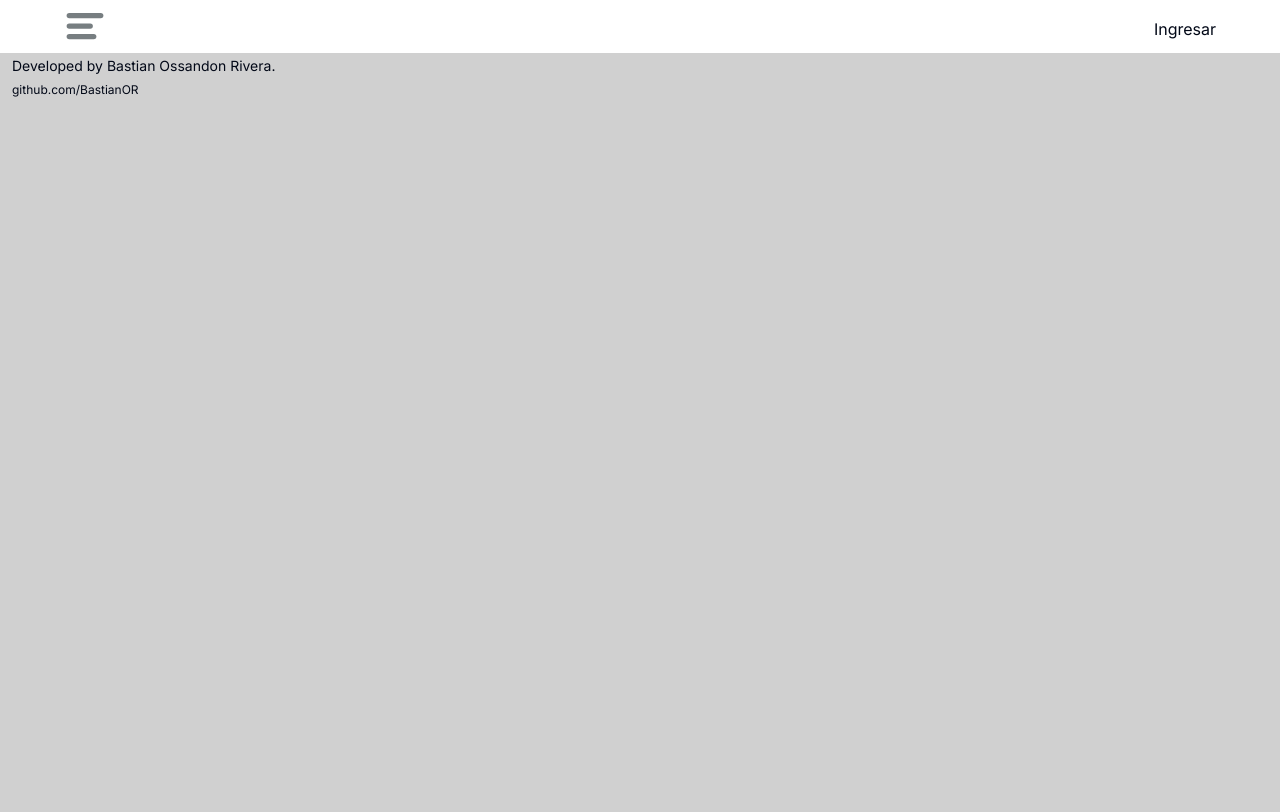
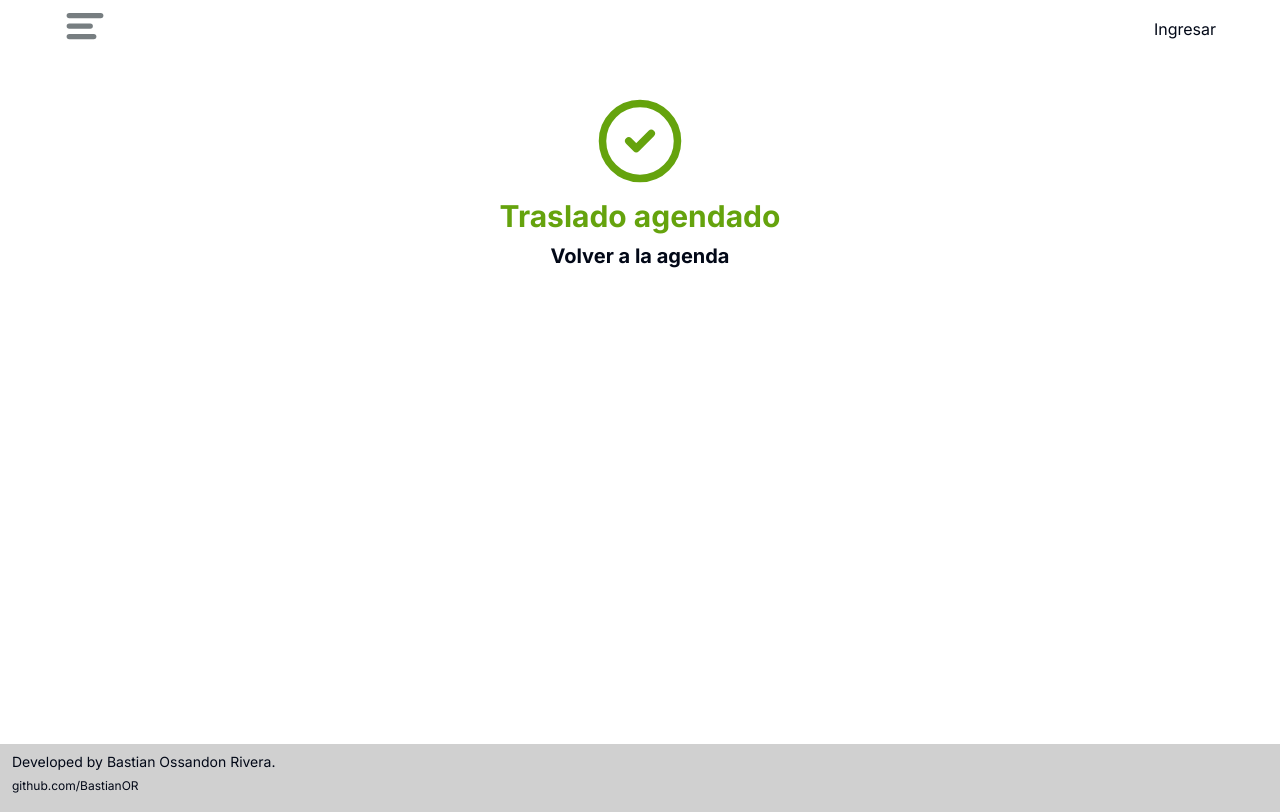
Before and after one commit to BastianOR/ambulancia-al-dia-nextjs-project, a Next.js app: page /onsuccess in a window 1280 px wide. Built offline with nearby package versions, Linux system fonts and the light colour scheme; no server answers.

Commit message:
Added an on success page that redirects to /agenda.

```diff
--- a/src/app/(pages)/onsuccess/page.jsx
+++ b/src/app/(pages)/onsuccess/page.jsx
@@ -1,10 +1,19 @@
 import Link from "next/link";
+import "../../../styles/successpage.css";
+import { todaysDate, todaysMonth } from "../../../lib/dateutils";
+import { CircleCheck } from 'lucide-react';
 
 export default function OnSuccessPage() {
+
+  const today = todaysDate();
+  const tomonth = todaysMonth();
+  const redirectWithQuery = "/agenda?day=" + today + "&month=" + tomonth + "";
+
   return (
     <div className="OnSuccessPage">
-      <h2>Datos ingresados correctamente!</h2>
-      <Link href={"/agenda"}><button>Volver a la agenda</button></Link>
+      <CircleCheck size={90} color="#65a30d" />
+      <h2>Traslado agendado</h2>
+      <Link href={redirectWithQuery}><button>Volver a la agenda</button></Link>
     </div>
   );
 }
--- a/src/styles/booking.css
+++ b/src/styles/booking.css
@@ -1,6 +1,9 @@
 .Booking{
     width: clamp(300px, 96%, 550px);
-    background-color: slategray;
+    height: 495px;
+    overflow: scroll;
+    /*min-height: 54vh;*/
+    background-color: #4d6a718a;
     margin-bottom: 20px;
 }
 .booking-item-top {
--- /dev/null
+++ b/src/styles/successpage.css
@@ -0,0 +1,21 @@
+.OnSuccessPage{
+    height: 93vh;
+    width: 100%;
+    background-color: #ffffff;
+    @apply pt-24;
+    display: flex;
+    flex-direction: column;
+    align-items: center;
+    text-align: center
+}
+.OnSuccessPage h2{
+    @apply mt-3;
+    @apply text-3xl;
+    @apply text-lime-600;
+    font-weight: bold;
+}
+.OnSuccessPage button{
+    @apply mt-2;
+    @apply text-xl;
+    font-weight: bold;
+}
```
